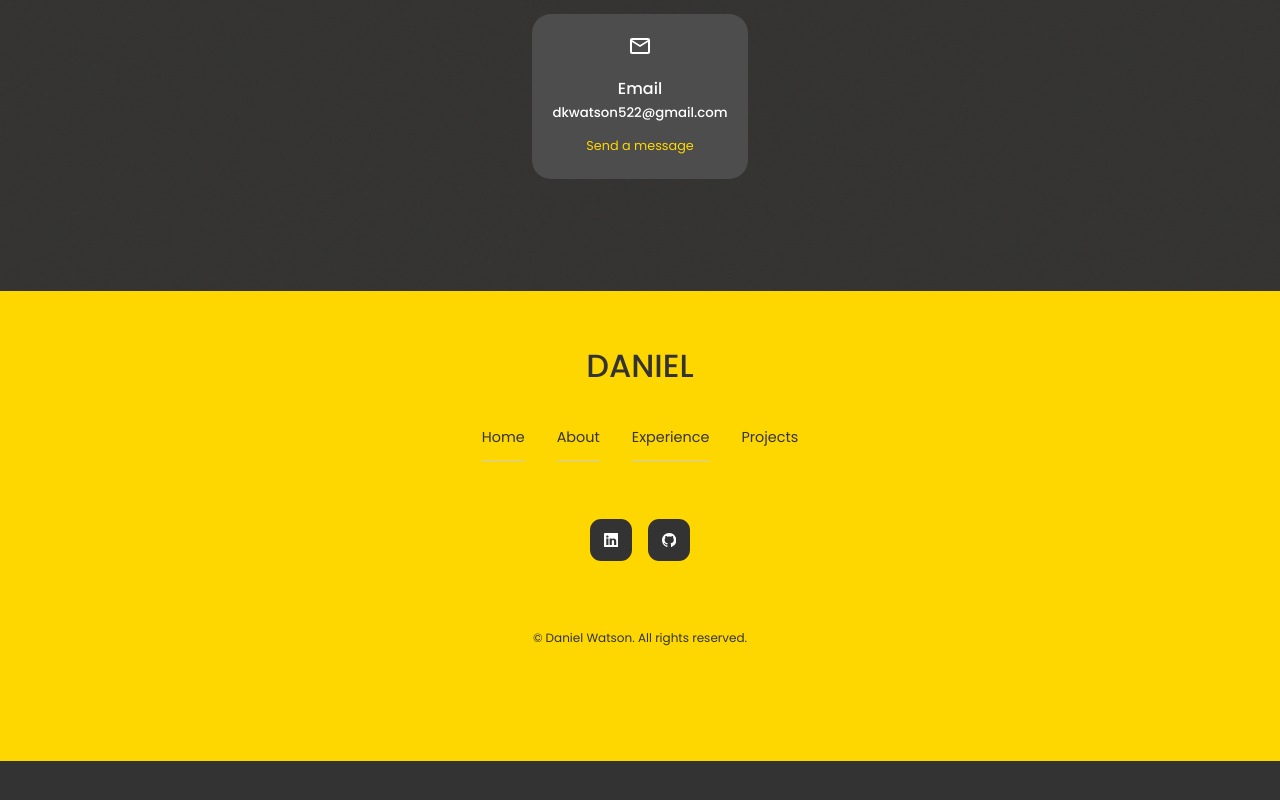
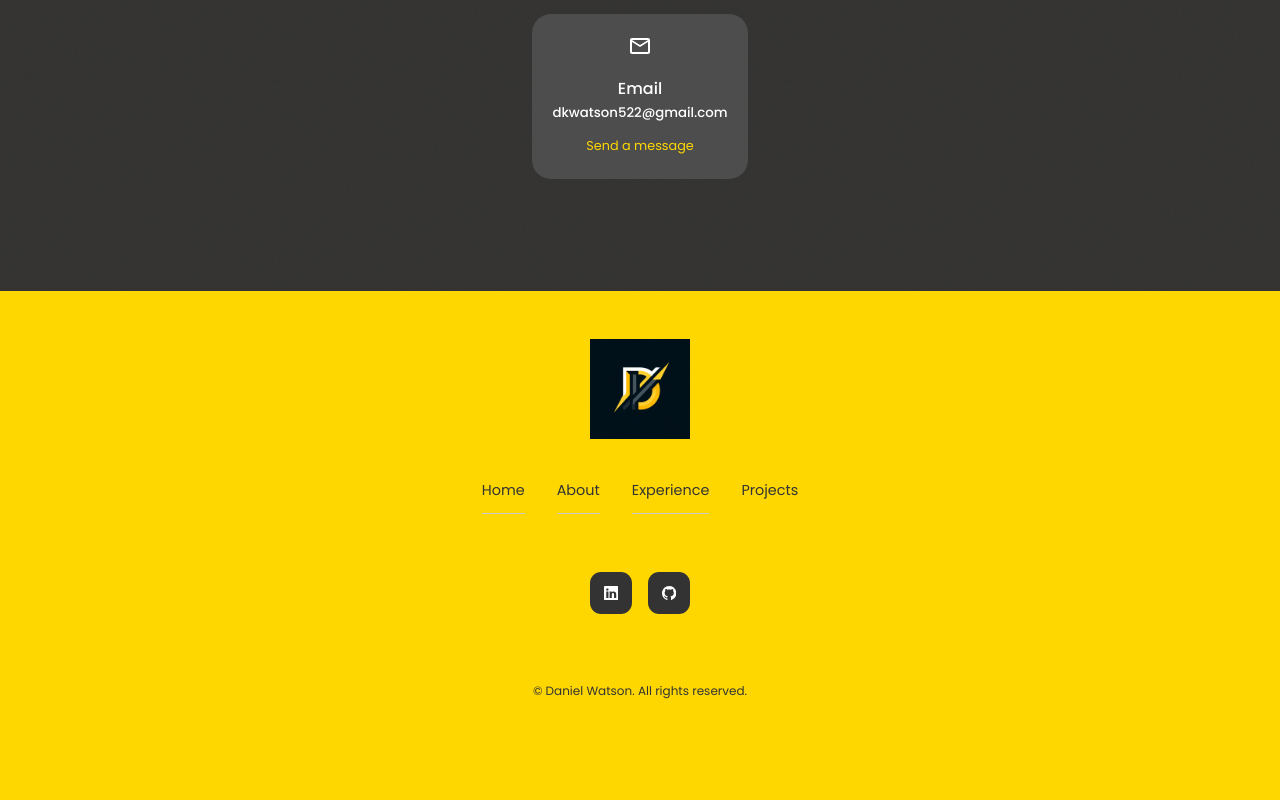
Before and after one commit to dkwatson522/personal-portfolio, a React (Create React App) app: page / in a window 1280 px wide. Shown: the part 3837-4637 px from the top of the page. Before the commit the page ends 4598 px from the top, so only its background shows below. Built offline with nearby package versions, Linux system fonts and the light colour scheme.

Commit message:
Add logo to footer

```diff
--- a/src/components/footer/Footer.jsx
+++ b/src/components/footer/Footer.jsx
@@ -1,5 +1,6 @@
 import React from "react";
 import "./footer.css";
+import myLogo from "../../assets/dw_logo_2.jpg";
 import { BsLinkedin } from "react-icons/bs";
 import { BsGithub } from "react-icons/bs";
 
@@ -7,7 +8,7 @@ const Footer = () => {
   return (
     <footer>
       <a href="#home" className="footer__logo">
-        DANIEL
+        <img src={myLogo} alt="logo" />
       </a>
       <ul className="permalinks">
         <li>
--- a/src/components/footer/footer.css
+++ b/src/components/footer/footer.css
@@ -1,4 +1,4 @@
-footer{
+footer {
 
   background: var(--color-primary);
   padding: 3rem 0;
@@ -7,20 +7,22 @@ footer{
   margin-top: 7rem;
 }
 
-footer a{
+footer a {
 
   color: var(--color-bg);
 }
 
-.footer__logo{
-
-  font-size: 2rem;
-  font-weight: 500;
+.footer__logo {
+  width: 100px;
+  /* Adjust this value to scale your image */
+  height: auto;
+  /* This ensures the aspect ratio is maintained */
   margin-bottom: 2rem;
   display: inline-block;
 }
 
-.permalinks{
+
+.permalinks {
 
   display: flex;
   flex-wrap: wrap;
@@ -30,7 +32,7 @@ footer a{
 
 }
 
-.footer__socials{
+.footer__socials {
 
   display: flex;
   justify-content: center;
@@ -38,7 +40,7 @@ footer a{
   margin-bottom: 4rem;
 }
 
-.footer__socials a{
+.footer__socials a {
 
   background: var(--color-bg);
   color: var(--color-white);
@@ -48,14 +50,14 @@ footer a{
   border: 1px solid transparent;
 }
 
-.footer__socials a:hover{
+.footer__socials a:hover {
 
   background: transparent;
   color: var(--color-bg);
   border-color: var(--color-bg);
 }
 
-.footer__copyright{
+.footer__copyright {
 
   margin-bottom: 4rem;
   color: var(--color-bg);
@@ -65,14 +67,14 @@ footer a{
 
 @media screen and (max-width: 600px) {
 
-  .permalinks{
+  .permalinks {
 
-      flex-direction: column;
-      gap: 1.5rem;
+    flex-direction: column;
+    gap: 1.5rem;
   }
 
-  .footer__socials{
+  .footer__socials {
 
-      margin-bottom: 2.6rem;
+    margin-bottom: 2.6rem;
   }
 }
--- a/src/components/header/header.css
+++ b/src/components/header/header.css
@@ -58,8 +58,6 @@ header {
   padding: 5rem 1.5rem 1, 5rem 1.5rem;
 }
 
-.me>img {}
-
 /* Applying CSS for Scroll Down */
 
 .scroll__down {
```
